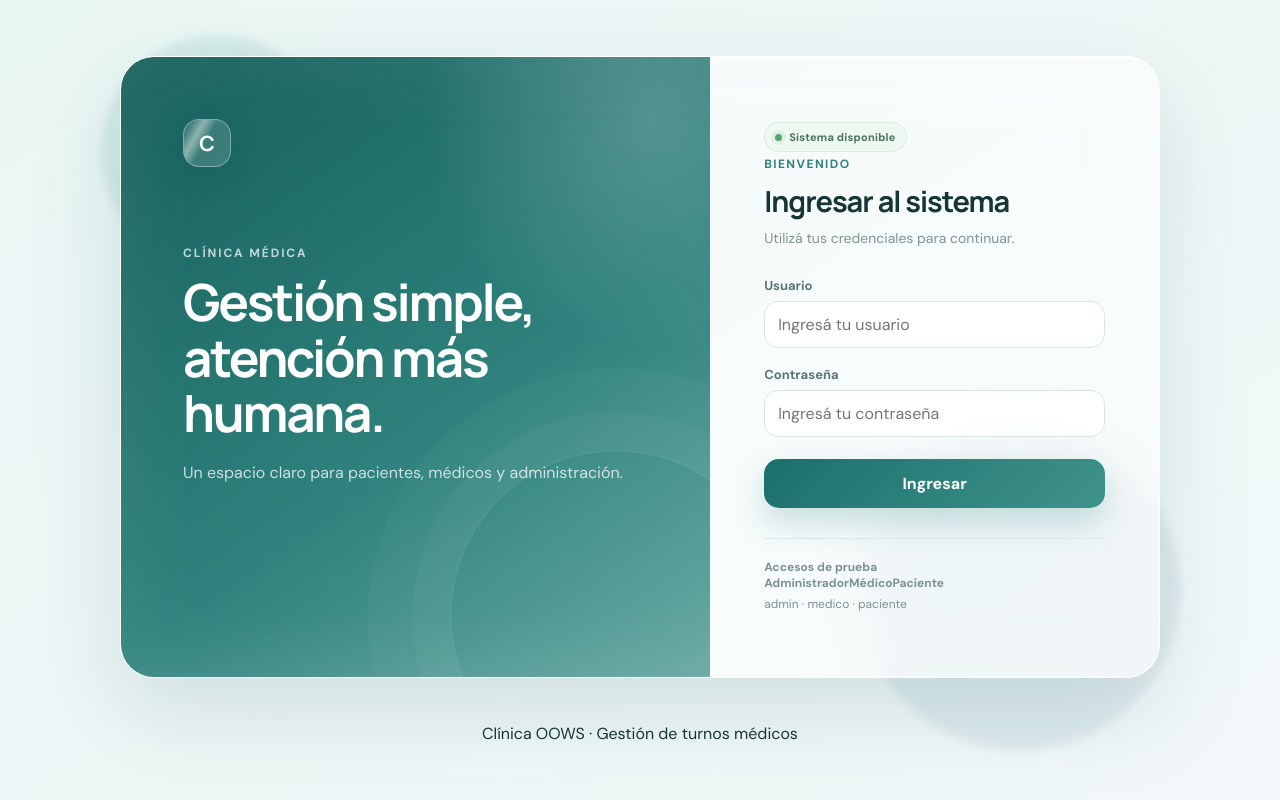
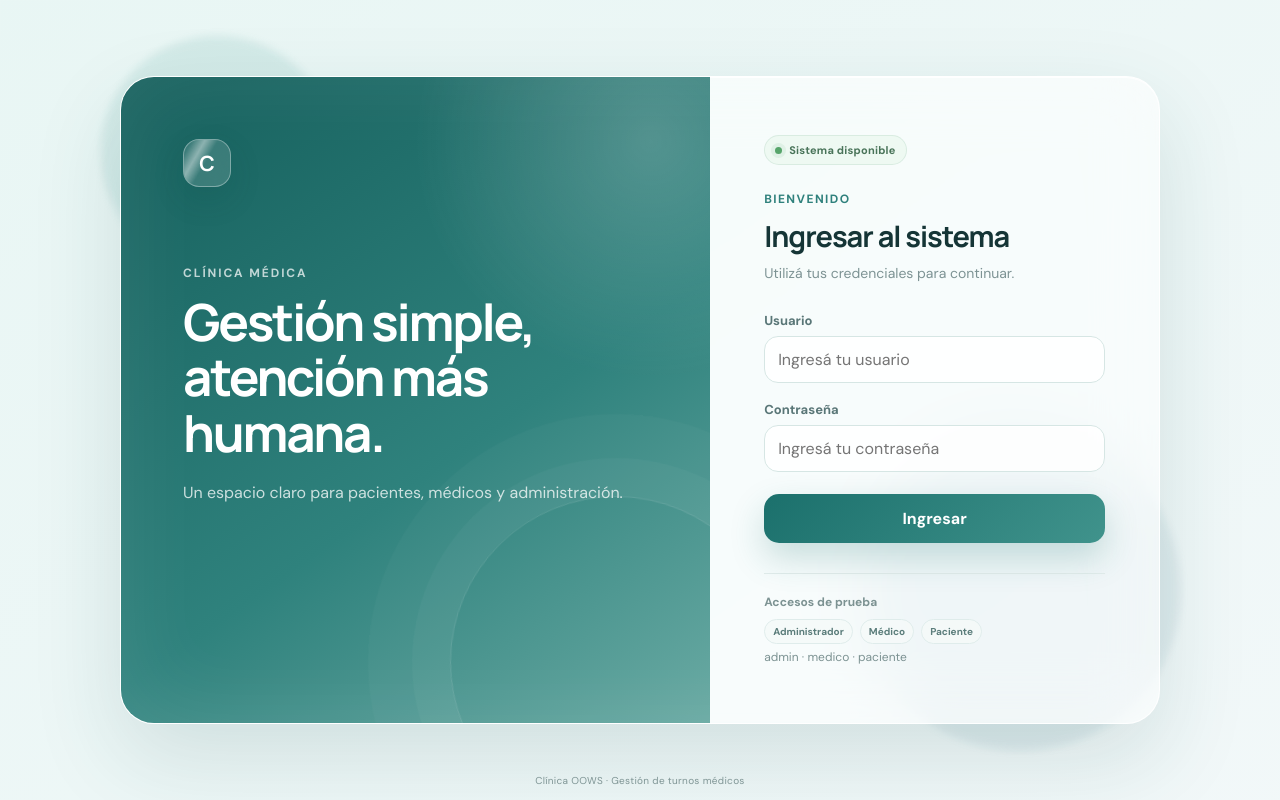
Before and after one commit to Kingdoms27/TP-CLINICA-OOWS, an Angular app in the folder frontend/: page /login in a window 1280 px wide. Built offline with nearby package versions, Linux system fonts and the light colour scheme.

Commit message:
style: completar detalles finales del login

```diff
--- a/frontend/src/app/pages/login/login.component.css
+++ b/frontend/src/app/pages/login/login.component.css
@@ -420,3 +420,44 @@ form {
     padding: 38px 30px;
   }
 }
+
+
+.login-status {
+  margin-bottom: 22px;
+}
+
+.credential-roles {
+  display: flex;
+  flex-wrap: wrap;
+  gap: 7px;
+  margin: 9px 0 5px;
+}
+
+.credential-roles span {
+  border: 1px solid #dfeceb;
+  border-radius: 999px;
+  background: rgba(245, 250, 249, 0.88);
+  color: #5b7d7b;
+  padding: 5px 8px;
+  font-size: 10px;
+  font-weight: 700;
+}
+
+.login-footer {
+  position: absolute;
+  right: 0;
+  bottom: 13px;
+  left: 0;
+  z-index: 2;
+  color: #7f9595;
+  font-size: 10px;
+  text-align: center;
+  letter-spacing: 0.03em;
+}
+
+@media (max-width: 820px) {
+  .login-footer {
+    position: static;
+    margin-top: 14px;
+  }
+}
```
